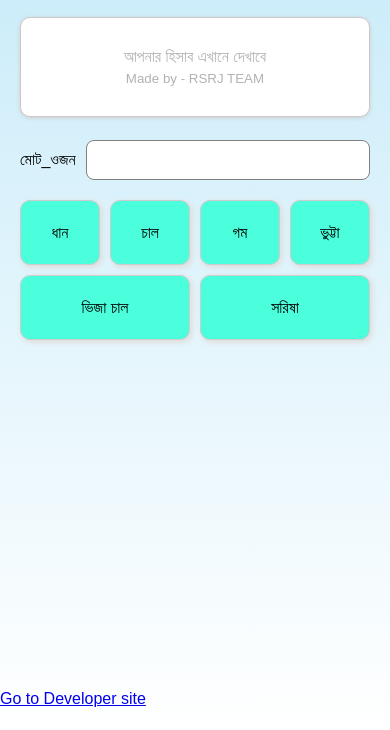
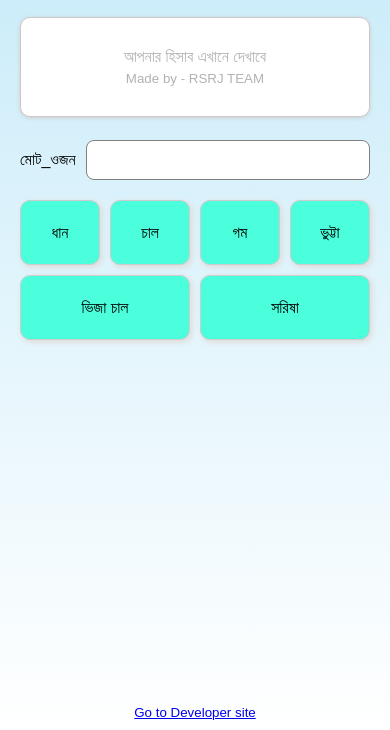
Before and after one commit to rsrjteam/mills-easy-calculator, a plain HTML site: page index.html in a window 390 px wide. Shown: the part 114-844 px from the top of the page. Drawn offline with Linux system fonts and the light colour scheme.

Commit message:
update design

```diff
--- a/index.html
+++ b/index.html
@@ -66,7 +66,10 @@
             <button id="clearBtn" type="button" style="margin-bottom: 15px;" onclick="clearBtn()">X মুছুন</button>
         </div>
     </div>
-    <a style="position: absolute; bottom: 20px; text-align: center;" href="https://rsrjteam.com/">Go to Developer site</a>
+
+    <div style="position: absolute; bottom: 10px; text-align: center; width: 100%;">
+        <a href="https://rsrjteam.com/"><small>Go to Developer site</small></a>
+    </div>
     <script src="function.js"></script>
 </body>
 </html>
--- a/styles.css
+++ b/styles.css
@@ -163,8 +163,10 @@ b{
         padding-top: 20%;
         box-shadow: none;
         border: none;
+        background: unset;
     }
     body{
-        background-color: #f4f4f4;
+        /* background-color: #f4f4f4; */
+        background: linear-gradient(rgba(197, 234, 249, 1), rgba(255, 255, 255, 1));
     }
 }
```
